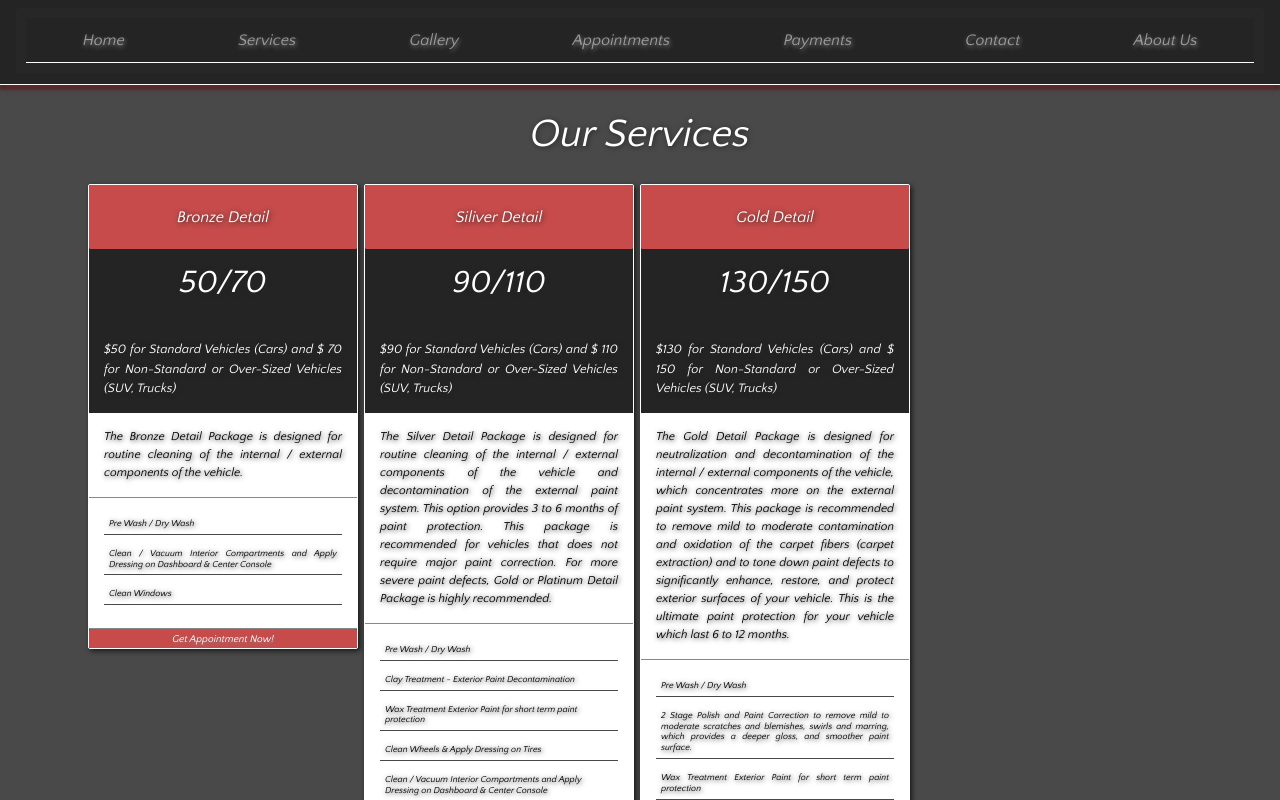
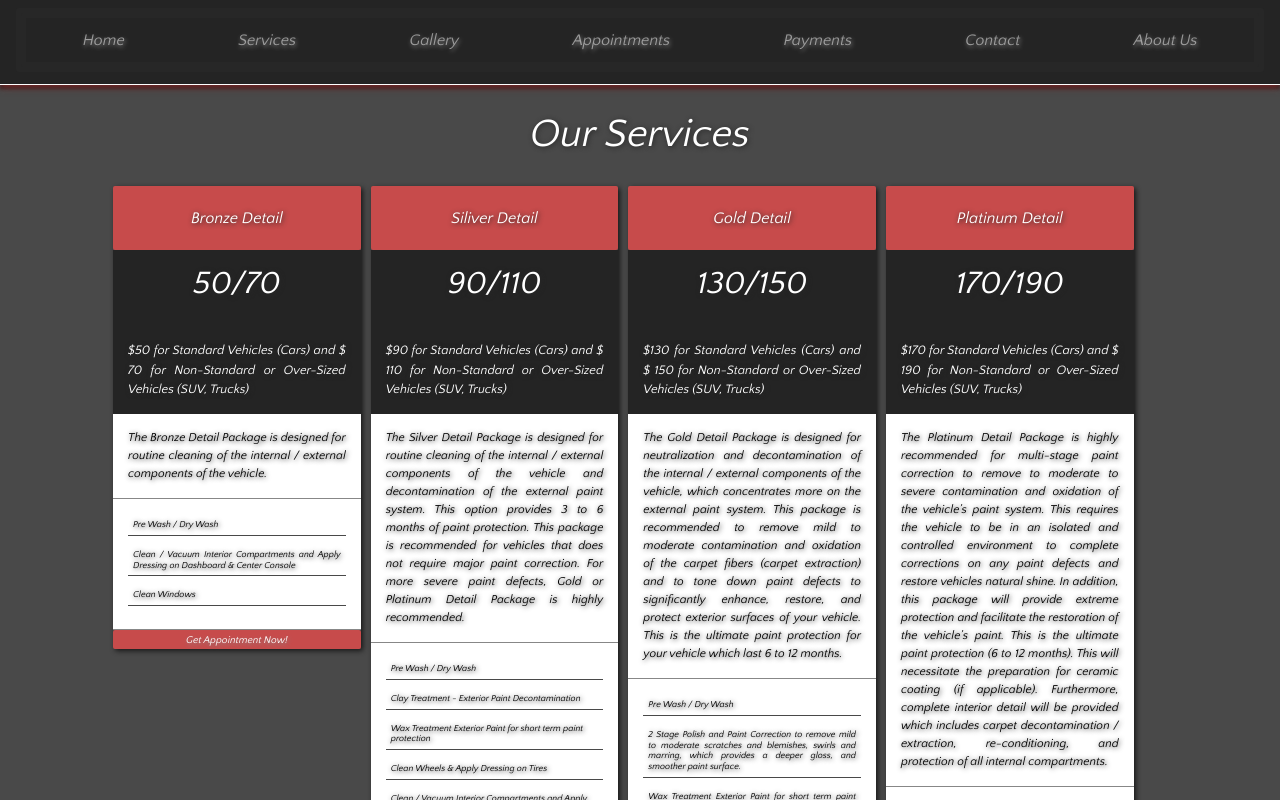
Before and after one commit to mlnemenzo/the-works, a React (Create React App) app: page /services in a window 1280 px wide. Shown: the top 800 px of the page. Built offline with nearby package versions, Linux system fonts and the light colour scheme.

Commit message:
responsize sizing

```diff
--- a/src/App.css
+++ b/src/App.css
@@ -26,7 +26,6 @@
 li {
   list-style-type: none;
   text-align: center;
-  border-bottom: 1px solid white
 }
 
 a {
@@ -207,18 +206,16 @@ tr:nth-child(even) {
 /* ////////////////////////////////// services ///////////////////////////////////////// */
 
 .service-info-body {
-  border: 1px solid white;
   border-radius: 2px;
   box-sizing: border-box;
   display: inline-block;
   text-align: justify;
-  margin: 3px;
+  margin: 5px;
   padding: 0;
   box-shadow: 2px 2px 5px rgb(24, 24, 24);
   vertical-align: top;
   font-size: 1rem;
-  width: 20%;
-  height: 100%
+  height: 100%;
 }
 
 #service-header {
@@ -278,6 +275,10 @@ tr:nth-child(even) {
 
 .services-landing {
   margin: 0
+}
+
+.service-list {
+  width: 97%
 }
 
 /* ////////////////////////////////// about us ///////////////////////////////////////// */
@@ -383,3 +384,36 @@ img {
 .footer-body {
   padding-top: 20px
 }
+
+/* ////////////////////////////// media query ///////////////////////////////// */
+
+@media (min-width: 768px) {
+
+.service-info-body {
+
+    max-width: 22%;
+  }
+
+}
+
+/* @media (min-width: 576px) {
+.service-info-body {
+
+    max-width: 23%;
+  }
+} */
+
+/* @media (max-width: 575px) {
+  .service-info-body {
+    max-width: 97%
+  }
+} */
+
+@media (min-width: 576px) {
+
+.col-sm-6 {
+    -ms-flex: 0 0 50%;
+    flex: 0 0 50%;
+    max-width: 23%;
+  }
+}
--- a/src/components/services.js
+++ b/src/components/services.js
@@ -11,8 +11,8 @@ class Services extends Component {
         return (
             <div className = "services-body">
                 <h1 className="services-header col-12" id = "service-header">Our Services</h1>
-                <div className="service-list row col-12">
-                    <div className="service-info-body col-12 col-sm-12 col-md-3 col-lg-3">
+                <div className="service-list">
+                    <div className="service-info-body col-12 col-sm-6 col-md-4 col-lg-3">
                         <div className="service-level text-center">Bronze Detail</div>
                         <div className="service-pricing">
                             <h2 className = "service-pricing-number text-center" id = "detail-cost">50/70</h2>
@@ -28,7 +28,7 @@ class Services extends Component {
                             <Link className="service-appt text-center" to = "/appointment">Get Appointment Now!</Link>
                         </div>
                     </div>
-                    <div className="service-info-body col-12 col-sm-12 col-md-3 col-lg-3">
+                    <div className="service-info-body col-12 col-sm-6 col-md-4 col-lg-3">
                         <div className="service-level text-center">Siliver Detail</div>
                         <div className="service-pricing">
                             <h2 className = "service-pricing-number text-center" id = "detail-cost">90/110</h2>
@@ -47,7 +47,7 @@ class Services extends Component {
                             <Link className="service-appt" to = "/appointment">Get Appointment Now!</Link>
                         </div>
                     </div>
-                    <div className="service-info-body col-12 col-sm-12 col-md-3 col-lg-3">
+                    <div className="service-info-body col-12 col-sm-6 col-md-4 col-lg-3">
                         <div className="service-level text-center">Gold Detail</div>
                         <div className="service-pricing">
                             <h2 className = "service-pricing-number text-center" id = "detail-cost">130/150</h2>
@@ -68,7 +68,7 @@ class Services extends Component {
                             <Link className="service-appt" to = "/appointment">Get Appointment Now!</Link>
                         </div>
                     </div>
-                    <div className="service-info-body col-12 col-sm-12 col-md-3 col-lg-3">
+                    <div className="service-info-body col-12 col-sm-6 col-md-4 col-lg-3">
                         <div className="service-level text-center">Platinum Detail</div>
                         <div className="service-pricing">
                             <h2 className = "service-pricing-number text-center" id = "detail-cost">170/190</h2>
```
